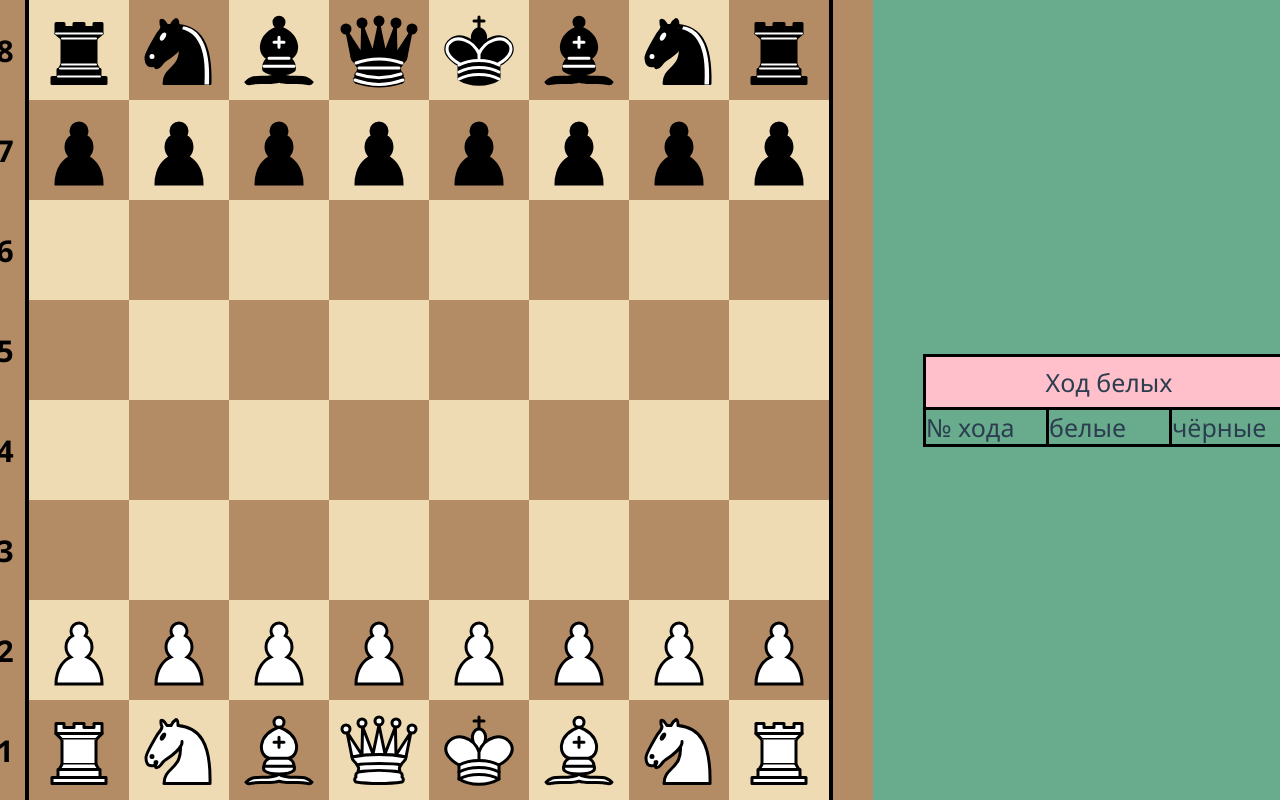
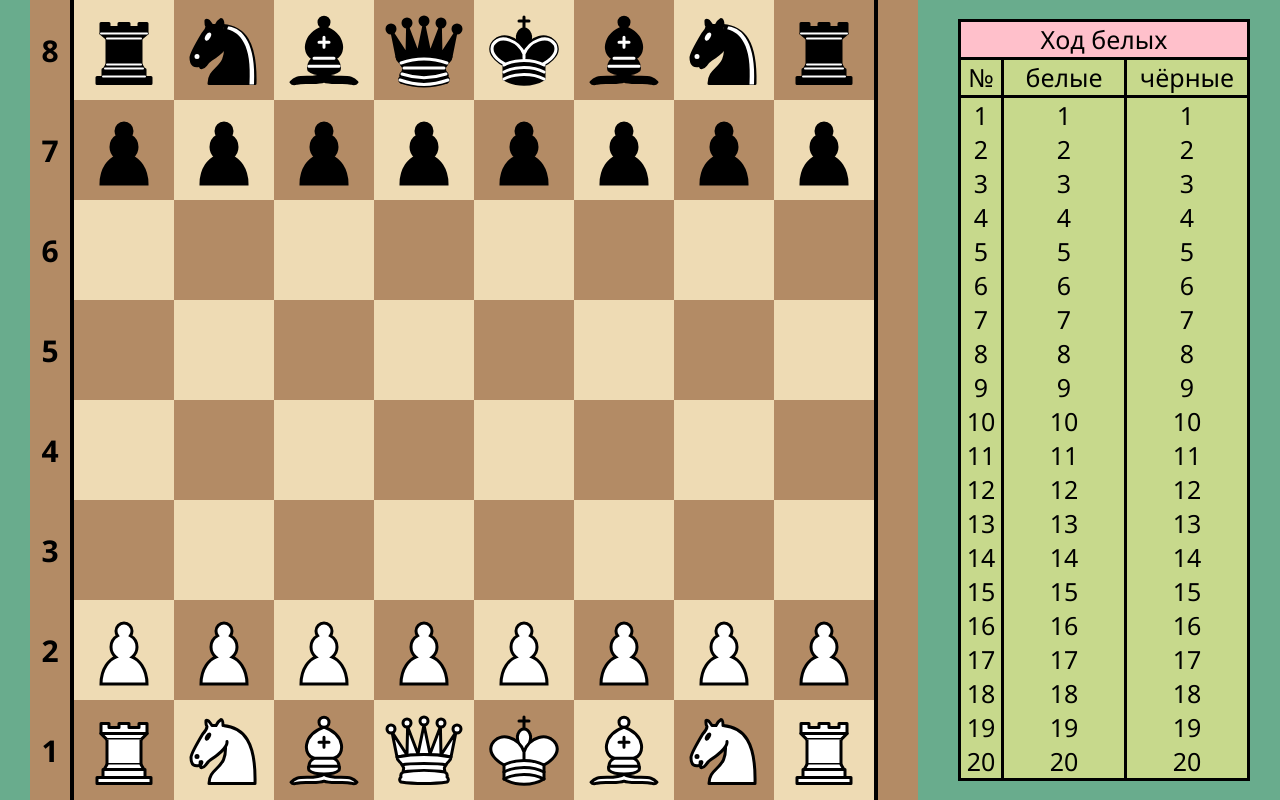
Before and after one commit to Aleks-Kar/simple-chess, a Vue app: page / in a window 1280 px wide. Built offline with nearby package versions, Linux system fonts and the light colour scheme.

Commit message:
edit: TheNotation component

```diff
--- a/src/App.vue
+++ b/src/App.vue
@@ -68,7 +68,9 @@ function mouseLeave(): void {
     <TheBoard />
   </div>
 
-  <TheNotation :turn="store.turn" :last-move="store.lastMove" />
+  <div class="notation_margin-left">
+    <TheNotation :turn="store.turn" :last-move="store.lastMove" />
+  </div>
 </template>
 
 <style>
@@ -93,11 +95,15 @@ body {
   background-color: rgb(105, 172, 141);
 }
 
-.wrapper {
+/* .wrapper {
   display: flex;
   justify-content: center;
   align-items: center;
   width: 100vw;
   height: 100vh;
+} */
+
+.notation_margin-left {
+  margin-left: 40px;
 }
 </style>
--- a/src/components/TheNotation.vue
+++ b/src/components/TheNotation.vue
@@ -11,9 +11,18 @@ const props = defineProps<{
       <div>{{ props.turn === 'black' ? 'Ход чёрных' : 'Ход белых' }}</div>
     </div>
     <div class="notation__table">
-      <div class="notation__table_first-column">№ хода</div>
-      <div class="notation__table_second-column">белые</div>
-      <div class="notation__table_third-column">чёрные</div>
+      <div class="notation__table_column_first">
+        <div>№</div>
+        <div v-for="number in 20">{{ number }}</div>
+      </div>
+      <div class="notation__table_column_second">
+        <div>белые</div>
+        <div v-for="move in 20">{{ move }}</div>
+      </div>
+      <div class="notation__table_column_third">
+        <div>чёрные</div>
+        <div v-for="move in 20">{{ move }}</div>
+      </div>
     </div>
   </div>
   <div></div>
@@ -21,44 +30,46 @@ const props = defineProps<{
 
 <style>
 .notation {
-  /* width: 345px; */
-  /* height: 500px; */
-  margin-left: 50px;
   font-size: 25px;
-  /* border: 3px solid black; */
+  color: black;
+  text-align: center;
 }
 
 .notation__title {
-  text-align: center;
-  height: 50px;
-  line-height: 50px;
+  height: 35px;
+  line-height: 35px;
   background-color: pink;
   border: 3px solid black;
 }
 
 .notation__table {
   display: flex;
-  flex-direction: row;
-  justify-content: center;
-  align-items: center;
+  background-color: hsl(74, 50%, 70%);
 }
 
-.notation__table_first-column,
-.notation__table_second-column,
-.notation__table_third-column {
-  width: 120px;
-  height: auto;
-
+.notation__table_column_first {
+  width: 40px;
+  border-left: 3px solid black;
   border-bottom: 3px solid black;
 }
 
-.notation__table_first-column {
-  border-left: 3px solid black;
+.notation__table_column_second,
+.notation__table_column_third {
+  width: 120px;
+  border-bottom: 3px solid black;
 }
 
-.notation__table_first-column,
-.notation__table_second-column,
-.notation__table_third-column {
+.notation__table_column_first,
+.notation__table_column_second,
+.notation__table_column_third {
   border-right: 3px solid black;
 }
+
+.notation__table_column_first > div:first-child,
+.notation__table_column_second > div:first-child,
+.notation__table_column_third > div:first-child {
+  height: 35px;
+  line-height: 35px;
+  border-bottom: 3px solid black;
+}
 </style>
```
